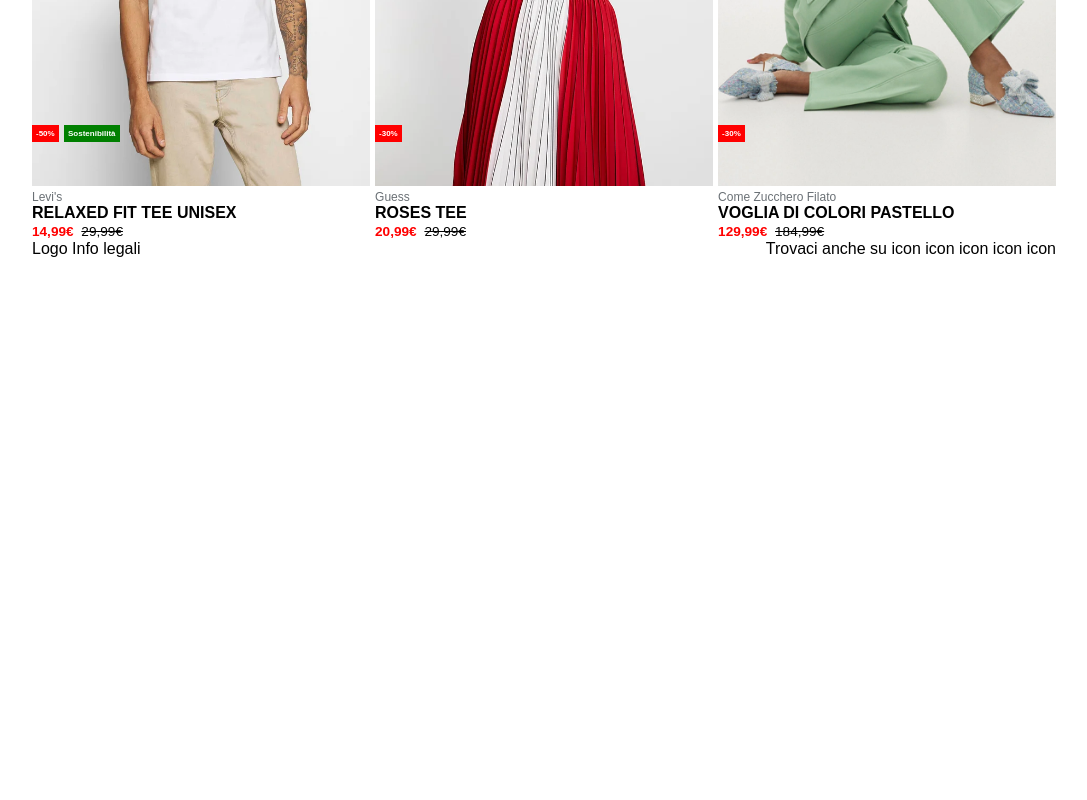
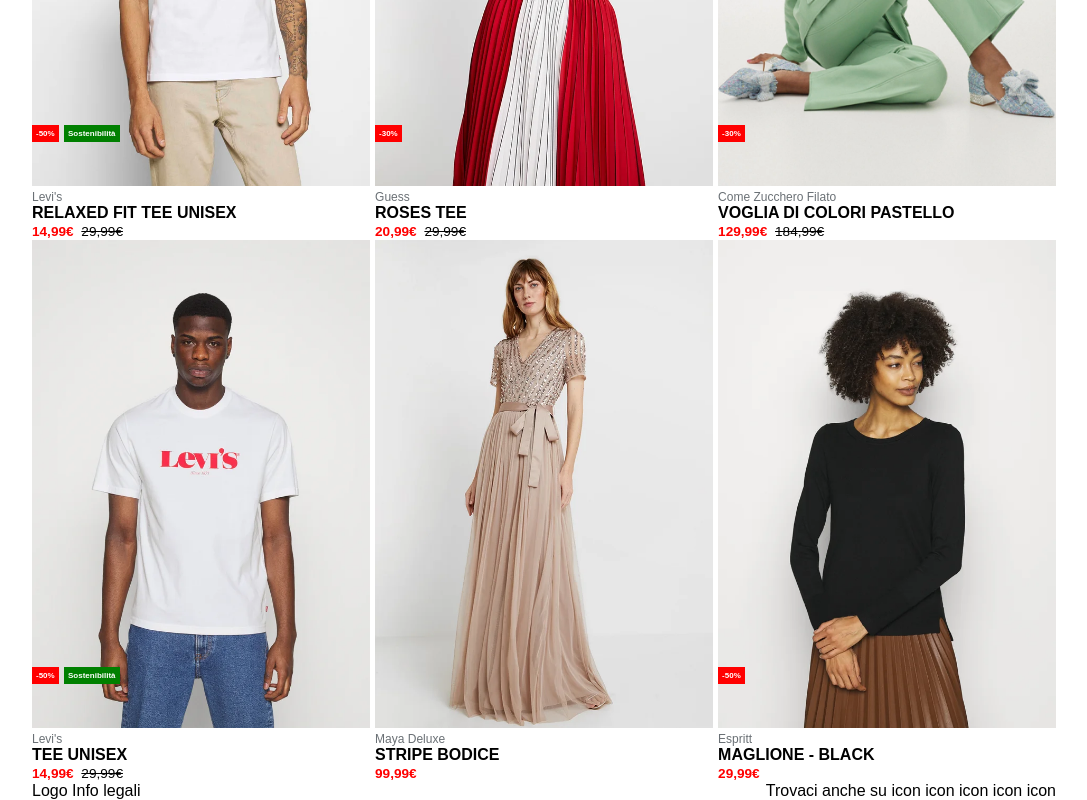
Before and after one commit to francescopiscaglia/html-css-boolando, a plain HTML site: page index.html in a window 1280 px wide. Shown: the part 352-1152 px from the top of the page, without its empty margins (96-1183 px from the left). Before the commit the page ends 800 px from the top, so only its background shows below. Drawn offline with Linux system fonts and the light colour scheme.

Commit message:
add second row

```diff
--- a/index.html
+++ b/index.html
@@ -142,6 +142,89 @@
                     </div>
                 </div>
 
+                <!-- single element 4 -->
+                <div class="element">
+                    <div class="element-img">
+                        <img src="./boolando_images/img/4.webp" alt="">
+                    </div>
+                    <div class="discount">
+                        <span class="discount-value">
+                            -50%
+                        </span>
+                        <span class="ecofriendly">
+                            Sostenibilità
+                        </span>
+                    </div>
+                    <!-- element details -->
+                    <div class="element-details">
+                        <h3>
+                            Levi's
+                        </h3>
+                        <h2>
+                            TEE UNISEX
+                        </h2>
+                        <span class="red-price">
+                            14,99€
+                        </span>
+                        <span class="old-price">29,99€</span>
+                    </div>
+                    <!-- favourite -->
+                    <div class="like">
+                        <i class="fa-solid fa-heart"></i>
+                    </div>
+                </div>
+
+                <!-- single element 5 -->
+                <div class="element">
+                    <div class="element-img">
+                        <img src="./boolando_images/img/5.webp" alt="">
+                    </div>
+                    <!-- element details -->
+                    <div class="element-details">
+                        <h3>
+                            Maya Deluxe
+                        </h3>
+                        <h2>
+                            STRIPE BODICE
+                        </h2>
+                        <span class="red-price">
+                            99,99€
+                        </span>
+                    </div>
+                    <!-- favourite -->
+                    <div class="like">
+                        <i class="fa-solid fa-heart"></i>
+                    </div>
+                </div>
+
+                <!-- single element 6 -->
+                <div class="element">
+                    <div class="element-img">
+                        <img src="./boolando_images/img/6.webp" alt="">
+                    </div>
+                    <div class="discount">
+                        <span class="discount-value">
+                            -50%
+                        </span>
+                    </div>
+                    <!-- element details -->
+                    <div class="element-details">
+                        <h3>
+                            Espritt
+                        </h3>
+                        <h2>
+                            MAGLIONE - BLACK
+                        </h2>
+                        <span class="red-price">
+                            29,99€
+                        </span>
+                    </div>
+                    <!-- favourite -->
+                    <div class="like">
+                        <i class="fa-solid fa-heart"></i>
+                    </div>
+                </div>
+
 
             </div>
         </main>
```
